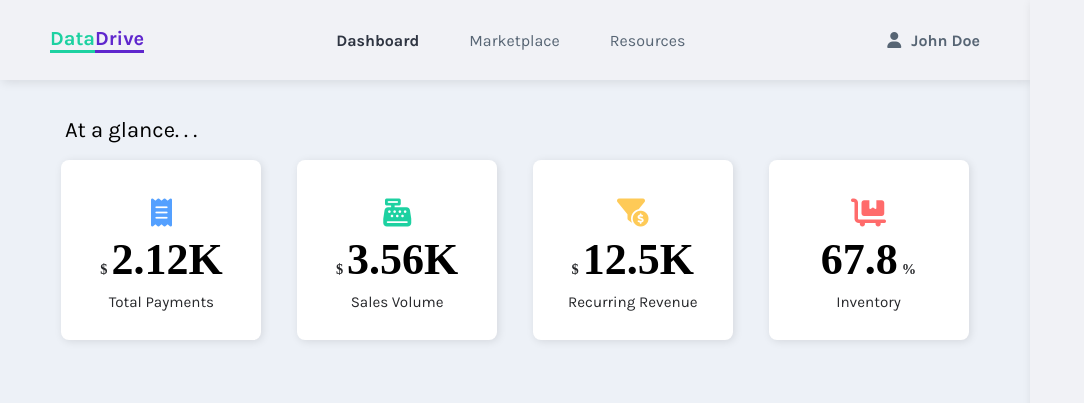
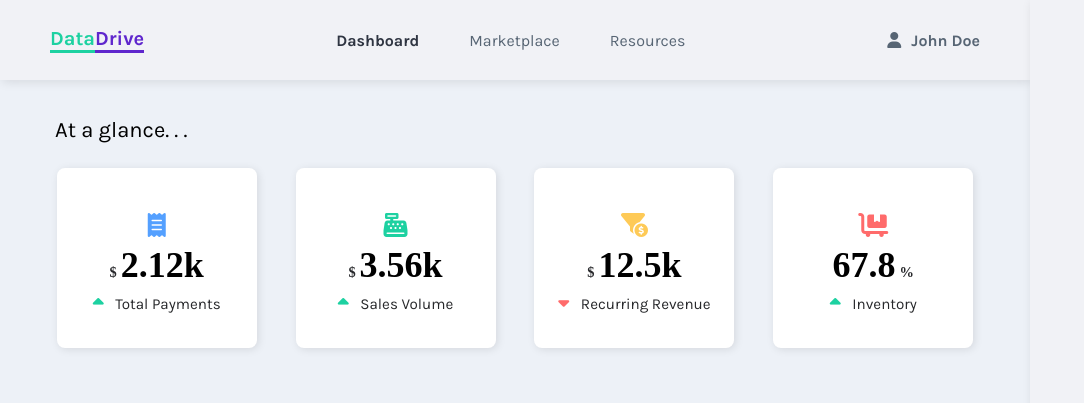
Before and after one commit to rish-16/Team-Unicorn-CXA-2019, a plain HTML site: page frontend/index.html in a window 1280 px wide. Shown: the whole page, without its empty margins (0-1084 px from the left). Drawn offline with Linux system fonts and the light colour scheme.

Commit message:
Updated to Dashboard

```diff
--- a/frontend/app.js
+++ b/frontend/app.js
@@ -0,0 +1,10 @@
+var firebaseConfig = {
+    apiKey: "AIzaSyBY8H2AtuzMXVX7IevYyn0Wr8PdiYaIrGU",
+    authDomain: "test-a1287.firebaseapp.com",
+    databaseURL: "https://test-a1287.firebaseio.com",
+    projectId: "test-a1287",
+    storageBucket: "test-a1287.appspot.com",
+    messagingSenderId: "494992214705",
+    appId: "1:494992214705:web:38a77d4c9514b154"
+};
+firebase.initializeApp(firebaseConfig);
--- a/frontend/index.html
+++ b/frontend/index.html
@@ -11,6 +11,8 @@
 		<script src="https://kit.fontawesome.com/4467197cc4.js"></script>
 		<link href="https://fonts.googleapis.com/css?family=Karla:400,700&display=swap&subset=latin-ext" rel="stylesheet">
 		<link rel="stylesheet" href="styles.css">
+
+		<script src="https://www.gstatic.com/firebasejs/6.2.4/firebase-app.js"></script>
 		<script src="app.js"></script>
 
         <title>Dashboard | CXA 2019</title>
@@ -39,26 +41,26 @@
 				<div id="analytics-db">
 					<div class="adb-card" id="total-payments">
 						<p class="adb-card-icon"><i class="fas fa-receipt"></i></p>
-						<p class="adb-card-metric"><span style="font-size: 18px;color: #27282b;padding-right:5px;">$</span>2.12K</p>
-						<p class="adb-card-desc">Total Payments</p>
+						<p class="adb-card-metric"><span style="font-size: 18px;color: #27282b;padding-right:5px;">$</span>2.12k</p>
+						<p class="adb-card-desc"><i style="color: #1dd1a1;padding-right: 10px;font-size: 22px;" class="fas fa-caret-up"></i> Total Payments</p>
 					</div>
 
 					<div class="adb-card" id="sales">
 						<p class="adb-card-icon"><i class="fas fa-cash-register"></i></p>
-						<p class="adb-card-metric"><span style="font-size: 18px;color: #27282b;padding-right:5px;">$</span>3.56K</p>
-						<p class="adb-card-desc">Sales Volume</p>
+						<p class="adb-card-metric"><span style="font-size: 18px;color: #27282b;padding-right:5px;">$</span>3.56k</p>
+						<p class="adb-card-desc"><i style="color: #1dd1a1;padding-right: 10px;font-size: 22px;" class="fas fa-caret-up"></i> Sales Volume</p>
 					</div>
 
 					<div class="adb-card" id="mrr">
 						<p class="adb-card-icon"><i class="fas fa-funnel-dollar"></i></p>
-						<p class="adb-card-metric"><span style="font-size: 18px;color: #27282b;padding-right:5px;">$</span>12.5K</p>
-						<p class="adb-card-desc">Recurring Revenue</p>
+						<p class="adb-card-metric"><span style="font-size: 18px;color: #27282b;padding-right:5px;">$</span>12.5k</p>
+						<p class="adb-card-desc"><i style="color: #ff6b6b;padding-right: 10px;font-size: 22px;" class="fas fa-caret-down"></i> Recurring Revenue</p>
 					</div>
 
 					<div class="adb-card" id="inventory">
 						<p class="adb-card-icon"><i class="fas fa-dolly-flatbed"></i></p>
 						<p class="adb-card-metric">67.8<span style="padding-left:5px;font-size: 18px;color: #27282b;">%</span></p>
-						<p class="adb-card-desc">Inventory</p>
+						<p class="adb-card-desc"><i style="color: #1dd1a1;padding-right: 10px;font-size: 22px;" class="fas fa-caret-up"></i> Inventory</p>
 					</div>
 				</div>
 			</div>
--- a/frontend/styles.css
+++ b/frontend/styles.css
@@ -97,7 +97,7 @@ a {
 
 #analytics {
     width: 95%;
-    height: 300px;
+    height: auto;
     margin: 20px auto;
 }
 
@@ -112,7 +112,7 @@ a {
 
 #analytics #analytics-header #analytics-title {
     font-size: 22px;
-    margin: auto 4%;
+    margin: auto 3%;
 }
 
 #analytics #analytics-db {
@@ -135,10 +135,11 @@ a {
     flex-direction: column;
     justify-content: center;
     transition: 0.5s;
+    margin: 10px;
 }
 
 .adb-card .adb-card-icon {
-    font-size: 35px;
+    font-size: 30px;
     margin: 10px 0 5px 0;
     padding: 0;
     border-radius: 100%;
@@ -162,7 +163,7 @@ a {
 
 .adb-card .adb-card-metric {
     font-family: Avenir Next;
-    font-size: 55px;
+    font-size: 45px;
     font-weight: 700;
     padding: 0 0 10px 0;
     margin: 0;
@@ -174,3 +175,5 @@ a {
     font-size: 19px;
     color: #27282b;
 }
+
+/* ---------------------------------------------------------------------------------------------------------------- */
```
